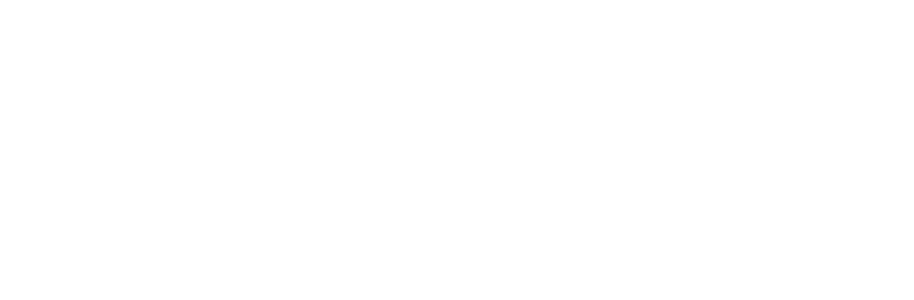
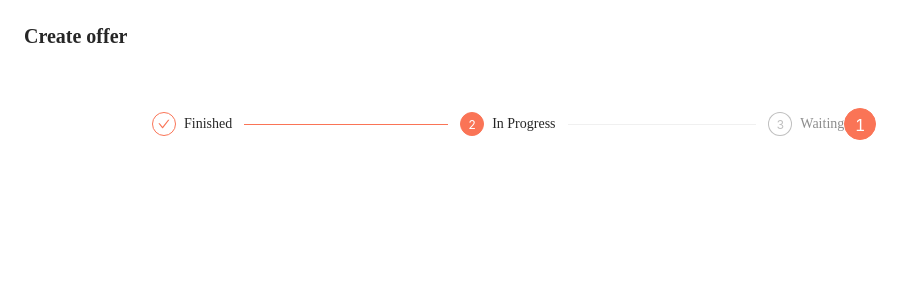
Before and after one commit to liviabelirocha/sonnenlicht, a React (Create React App) app in the folder front/: page /create-offer in a window 1280 px wide. Before the commit this address had no page. Shown: the top 300 px of the page, without its empty margins (0-914 px from the left). Built offline with nearby package versions, Linux system fonts and the light colour scheme; the HTML template or start-up script is replaced by a standard one; a web font is replaced by a local one.

Commit message:
chore: WIP Steps

```diff
--- /dev/null
+++ b/front/src/components/StepPanel.jsx
@@ -0,0 +1,54 @@
+import React, { useState } from "react";
+import { Button, Steps } from "antd";
+
+const StepPanel = (props) => {
+  const [activeStep, setActiveStep] = useState(0);
+
+  function next() {
+    const nextStep = activeStep + 1;
+    setActiveStep(nextStep);
+  }
+
+  function prev() {
+    const prevStep = activeStep - 1;
+    setActiveStep(prevStep);
+  }
+
+  return (
+    <>
+      <Steps current={activeStep} style={{ width: 400 }}>
+        {props.steps.map((item) => (
+          <Steps.Step key={item.title} title={item.title} />
+        ))}
+      </Steps>
+      {props.steps.map((item) => (
+        <div
+          className={`steps-content ${
+            item.step !== activeStep + 1 && "hidden"
+          }`}
+        >
+          {item.content}
+        </div>
+      ))}
+      <div className="steps-action">
+        {activeStep < props.steps.length - 1 && (
+          <Button type="primary" onClick={() => next()}>
+            Next
+          </Button>
+        )}
+        {activeStep === props.steps.length - 1 && (
+          <Button type="primary" htmlType="submit">
+            Submit
+          </Button>
+        )}
+        {activeStep > 0 && (
+          <Button style={{ margin: "0 8px" }} onClick={() => prev()}>
+            Previous
+          </Button>
+        )}
+      </div>
+    </>
+  );
+};
+
+export { StepPanel };
--- /dev/null
+++ b/front/src/pages/CreateOffer.jsx
@@ -0,0 +1,87 @@
+import { Steps, Form, Input, PageHeader } from 'antd'
+import { useState } from 'react'
+import styled, { css } from 'styled-components'
+import { StepPanel } from '../components/StepPanel'
+
+const { Step } = Steps
+
+const StyledContainer = styled.div(
+  () => css`
+    display: flex;
+    justify-content: flex-end;
+    align-items: center;
+
+    width: 100%;
+    margin-top: 5vh;
+    padding: 0 10vw;
+  `
+)
+
+const CreateOffer = () => {
+  const [stepForm] = Form.useForm()
+
+  const [activeStep, setActiveStep] = useState(0)
+
+  function next() {
+    const nextStep = activeStep + 1
+    setActiveStep(nextStep)
+  }
+
+  function prev() {
+    const prevStep = activeStep - 1
+    setActiveStep(prevStep)
+  }
+
+  const onFinish = (fieldsValue) => {
+    const formData = stepForm.getFieldsValue()
+
+    // POST the data to backend and show Notification
+    console.log(formData)
+  }
+
+  const DescribeOffer = () => {
+    return (
+      <>
+        <Form.Item name="title" label="Title">
+          <Input />
+        </Form.Item>
+      </>
+    )
+  }
+
+  const SubmitOffer = () => {}
+
+  const steps = [
+    {
+      step: 1,
+      title: 'Step1',
+      content: <DescribeOffer />,
+    },
+    {
+      step: 2,
+      title: 'Step2',
+      content: <SubmitOffer />,
+    },
+  ]
+
+  return (
+    <PageHeader title="Create offer">
+      <StyledContainer>
+        <Steps size="small" current={1}>
+          <Step title="Finished" />
+          <Step title="In Progress" />
+          <Step title="Waiting" />
+        </Steps>
+        <Steps current={activeStep} style={{ width: 400 }}>
+          <Form form={stepForm} onFinish={onFinish}>
+            {steps.map((item) => (
+              <Steps.Step key={item.title} title={item.title} />
+            ))}
+          </Form>
+        </Steps>
+      </StyledContainer>
+    </PageHeader>
+  )
+}
+
+export default CreateOffer
--- a/front/src/router.js
+++ b/front/src/router.js
@@ -1,6 +1,7 @@
 import { BrowserRouter, Routes, Route } from "react-router-dom";
 import { Admin } from "./pages/Admin";
 import { AdminListing } from "./pages/AdminListing";
+import CreateOffer from "./pages/CreateOffer";
 import { Home } from "./pages/Home";
 
 import { LandingPage } from "./pages/LandingPage";
@@ -23,6 +24,7 @@
         <Route path="/landing-page" element={<LandingPage />} />
         <Route path="/signin" element={<SignIn />} />
         <Route path="/signup" element={<SignUp />} />
+        <Route path="/create-offer" element={<CreateOffer />} />
       </Routes>
     </BrowserRouter>
   );
```
